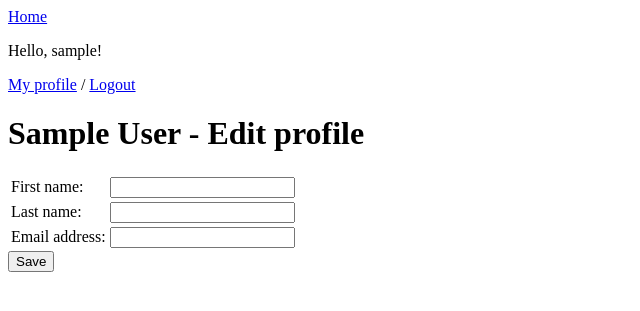
After one commit to dfesenko/django-forum, a Django app: page /users/edit_profile/ in a window 1280 px wide. The commit adds this page. Shown: the top 311 px of the page, without its empty margins (0-640 px from the left). Run offline with Django 3.2, Linux system fonts and the light colour scheme; the visitor is signed in with stand-in values (Sample User, id 1).

Commit message:
Edit user page functionality - baseline.

```diff
--- /dev/null
+++ b/forum/discussions/forms.py
@@ -0,0 +1,8 @@
+from django.forms import ModelForm
+from .models import User, Profile
+
+
+class UserInfoForm(ModelForm):
+    class Meta:
+        model = User
+        fields = ['first_name', 'last_name', 'email']
--- a/forum/discussions/templates/discussions/base.html
+++ b/forum/discussions/templates/discussions/base.html
@@ -1,11 +1,18 @@
 <a href="{% url 'discussions:index' %}">Home</a>
+
 {% if request.user.is_authenticated %}
+
     <p>Hello, {{ request.user.username }}! </p>
+
+    <a href="{% url 'discussions:detail' request.user.pk %}">My profile</a> /
     <a href="{% url 'discussions:logout' %}">Logout</a>
+
 {% else %}
+
     <p>
         <a href="{% url 'discussions:login' %}">Login</a> / <a href="{% url 'discussions:signup' %}">Sign up</a>
     </p>
+
 {% endif %}
 
 <p></p>
--- /dev/null
+++ b/forum/discussions/templates/discussions/profile_edit.html
@@ -0,0 +1,34 @@
+{% extends "discussions/base.html" %}
+
+{% block content %}
+
+<h1>{{ user.get_full_name }} - Edit profile</h1>
+
+<form method="post" action="{% url 'discussions:edit_profile' %}">
+
+{% csrf_token %}
+
+<table>
+<tr>
+    <td>{{ user_form.first_name.label_tag }}</td>
+    <td>{{ user_form.first_name }}</td>
+</tr>
+
+<tr>
+    <td>{{ user_form.last_name.label_tag }}</td>
+    <td>{{ user_form.last_name }}</td>
+</tr>
+
+<tr>
+    <td>{{ user_form.email.label_tag }}</td>
+    <td>{{ user_form.email }}</td>
+</tr>
+
+</table>
+
+<input type="submit" value="Save">
+
+</form>
+
+
+{% endblock %}
--- a/forum/discussions/urls.py
+++ b/forum/discussions/urls.py
@@ -20,5 +20,6 @@ urlpatterns = [
                                                     success_url=reverse_lazy('discussions:password_reset_complete')),
          name='password_reset_confirm'),
     path('password_reset_complete/', PasswordResetCompleteView.as_view(), name='password_reset_complete'),
+    path('users/edit_profile/', views.UserPageEditView.as_view(), name='edit_profile'),
     path('userpage/', views.UserPageView.as_view(), name='userpage'),
 ]
--- a/forum/discussions/views.py
+++ b/forum/discussions/views.py
@@ -10,6 +10,8 @@ from django.contrib.auth.mixins import UserPassesTestMixin
 from django.contrib.auth import login, authenticate
 from django.shortcuts import render, redirect
 from django.urls import reverse, reverse_lazy
+
+from .forms import UserInfoForm
 
 
 class IndexView(generic.ListView):
@@ -24,6 +26,20 @@ class IndexView(generic.ListView):
 class UserDetailView(generic.DetailView):
     model = User
     template_name = 'discussions/user_profile.html'
+
+
+class UserPageView(View):
+    """
+    The view for redirecting user to his/her profile page with dynamic url
+    """
+    login_url = reverse_lazy('discussions:login')
+
+    def test_func(self):
+        allow_access = self.request.user.is_authenticated
+        return allow_access
+
+    def get(self, request, *args, **kwargs):
+        return redirect(f'/users/{request.user.pk}/')
 
 
 class UserSignupView(View):
@@ -43,14 +59,25 @@ class UserSignupView(View):
             return redirect(f'/users/{created_user_id}/')
 
 
-class UserPageView(View):
+class UserPageEditView(UserPassesTestMixin, View):
+    login_url = reverse_lazy('discussions:login')
+
+    def test_func(self):
+        allow_access = self.request.user.is_authenticated
+        return allow_access
+
     def get(self, request, *args, **kwargs):
-        if request.user.is_authenticated:
-            current_user = request.user
-            current_user_id = current_user.pk
-            return redirect(f'/users/{current_user_id}/')
-        else:
-            return HttpResponseRedirect(reverse('discussions:login'))
+        user_form = UserInfoForm()
+        return render(request, 'discussions/profile_edit.html', {'user_form': user_form})
+
+    def post(self, request, *args, **kwargs):
+        user_instance = get_object_or_404(User, id=request.user.pk)
+        user_form = UserInfoForm(request.POST, instance=user_instance)
+        if user_form.is_valid():
+            not_empty_fields = [k for k, v in user_form.cleaned_data.items() if v]
+            model_instance = user_form.save(commit=False)
+            model_instance.save(update_fields=not_empty_fields)
+            return redirect(f'/users/{request.user.pk}/')
 
 
 class UserPasswordResetDoneView(UserPassesTestMixin, PasswordResetDoneView):
```
Also changed, not shown: forum/discussions/templates/discussions/user_profile.html (+8 -0 lines).
